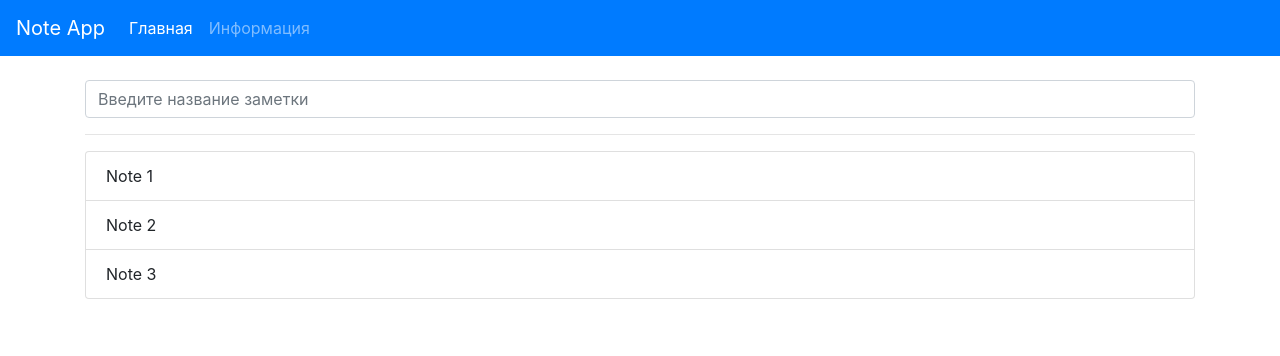
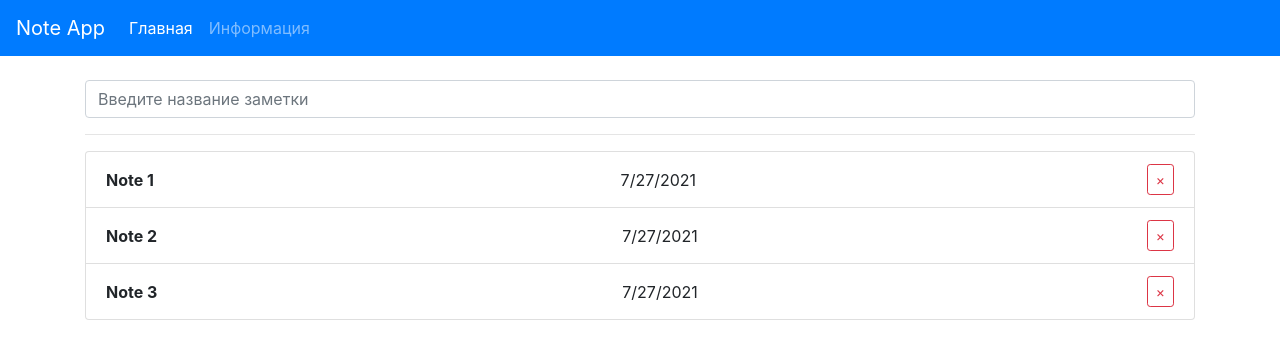
Before and after one commit to nurgitlab/note-app, a React (Create React App) app in the folder noteapp/: page / in a window 1280 px wide. Shown: the top 356 px of the page. Built offline with nearby package versions, Linux system fonts and the light colour scheme.

Commit message:
code optimisation

```diff
--- a/noteapp/src/components/Notes.js
+++ b/noteapp/src/components/Notes.js
@@ -6,10 +6,19 @@
     <ul className="list-group">
       {notes.map(note=>(
         <li
-          className="list-group-item"
+          className="list-group-item note"
           key={note.id}
         >
-          {note.title}
+          <strong>
+            {note.title}
+          </strong>
+          <span>{new Date().toLocaleDateString()}</span>
+          <button
+            type="button"
+            className="btn btn-outline-danger btn-sm"
+          >
+            &times;
+          </button>
         </li>
       ))}
     </ul>
--- a/noteapp/src/index.scss
+++ b/noteapp/src/index.scss
@@ -13,3 +13,13 @@
   font-family: source-code-pro, Menlo, Monaco, Consolas, 'Courier New',
     monospace;
 }
+
+.note{
+  display: flex;
+  justify-content: space-between;
+  align-items: center;
+
+  strong{
+    margin-right: 1rem;
+  }
+}
```
